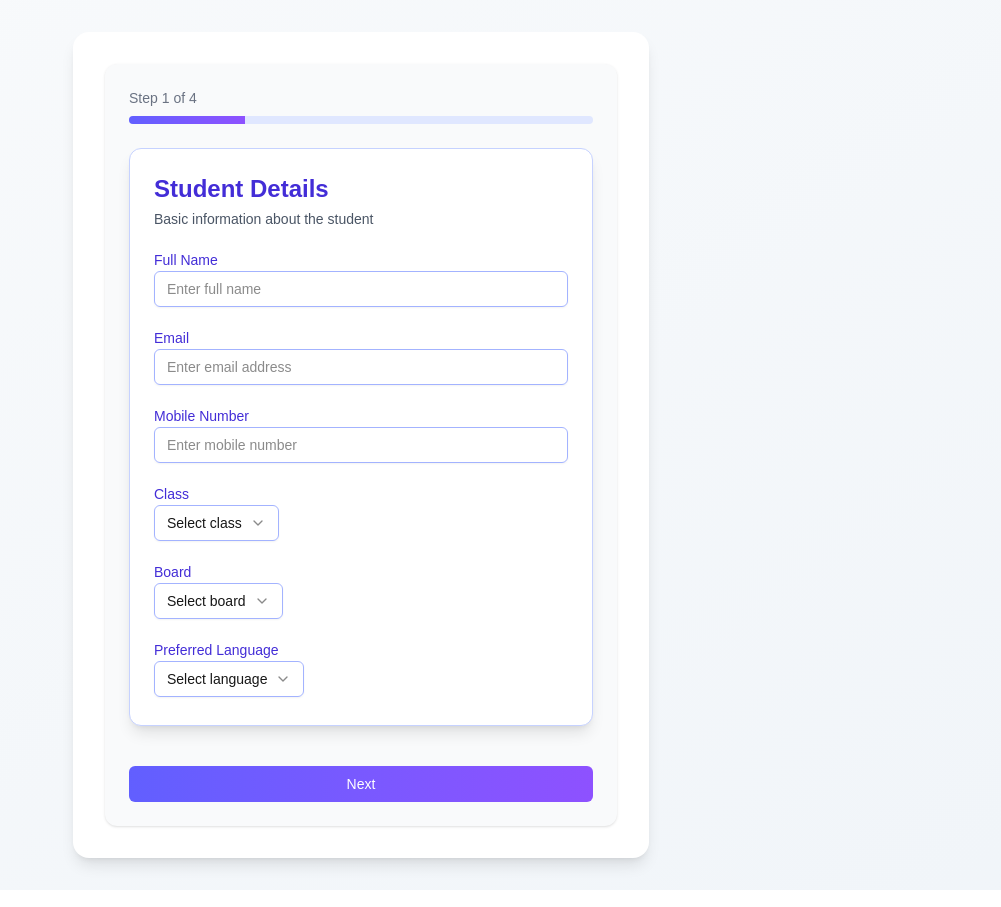
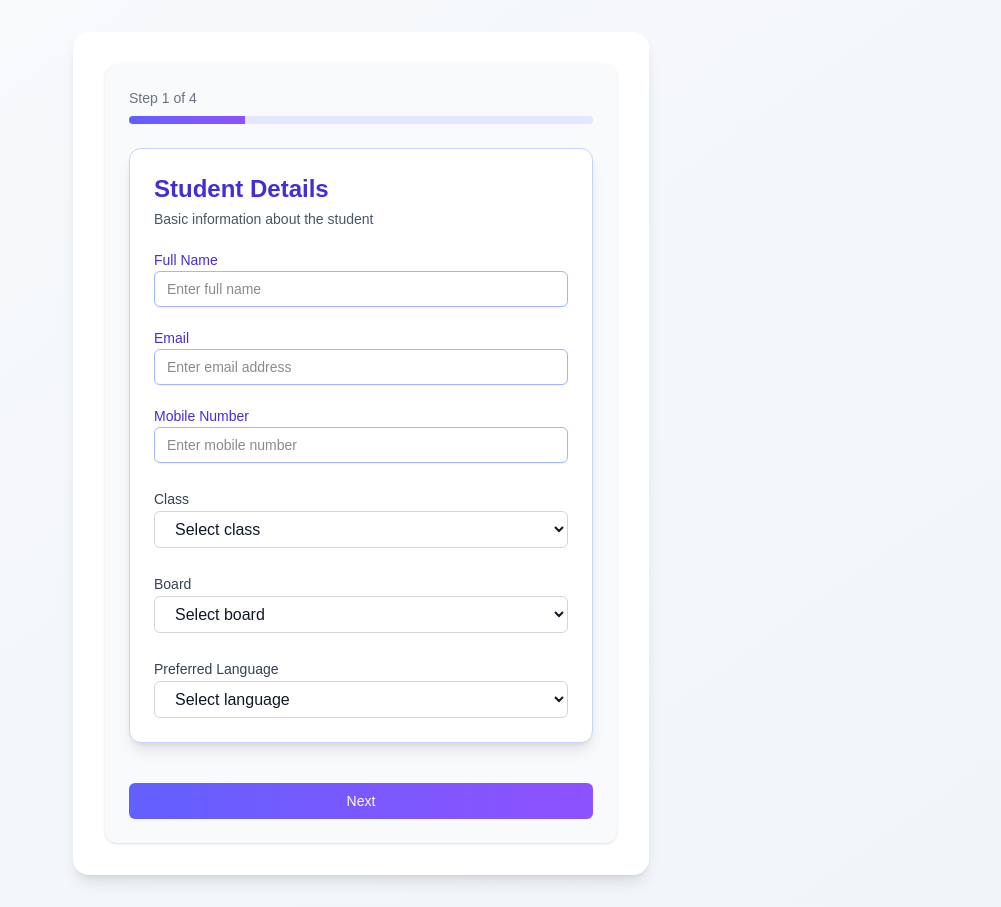
Before and after one commit to Khushii-sharma/Enrollment-App, a Next.js app: page /enroll/step-1 in a window 1280 px wide. Shown: the whole page, without its empty margins (279-1280 px from the left). Built offline with nearby package versions, Linux system fonts and the light colour scheme.

Commit message:
Refactor RHFSelect component to use native select

```diff
--- a/src/components/form/RHFSelect.jsx
+++ b/src/components/form/RHFSelect.jsx
@@ -1,33 +1,56 @@
 "use client";
-import {
-  Select, SelectTrigger, SelectValue,
-  SelectContent, SelectItem
-} from "@/components/ui/select";
-import { Label } from "@/components/ui/label";
+
 import { useFormContext } from "react-hook-form";
 
-export default function RHFSelect({ name, label, placeholder, options }) {
-  const { setValue, watch, formState: { errors } } = useFormContext();
+export default function RHFSelect({
+  name,
+  label,
+  options = [],
+  placeholder,
+}) {
+  const {
+    register,
+    formState: { errors },
+  } = useFormContext();
 
   return (
     <div className="space-y-1">
-      <Label className="text-indigo-700 dark:text-indigo-400">{label}</Label>
-      <Select
-        value={watch(name)}
-        onValueChange={v => setValue(name, v, { shouldValidate: true })}
-        className="focus:ring-2 focus:ring-indigo-500 dark:bg-zinc-800 dark:text-white"
+      {label && (
+        <label className="text-sm font-medium text-gray-700 dark:text-zinc-300">
+          {label}
+        </label>
+      )}
+
+      <select
+        {...register(name)}
+        className="
+          w-full px-4 py-2 rounded-md
+          bg-white dark:bg-zinc-800
+          text-gray-900 dark:text-white
+          border border-gray-300 dark:border-zinc-700
+          focus:outline-none focus:ring-2
+          focus:ring-indigo-500 focus:border-indigo-500
+        "
       >
-        <SelectTrigger className="border-indigo-300 focus:border-indigo-500">
-          <SelectValue placeholder={placeholder} />
-        </SelectTrigger>
-        <SelectContent>
-          {options.map(o => (
-            <SelectItem key={o} value={o}>{o}</SelectItem>
-          ))}
-        </SelectContent>
-      </Select>
+        {placeholder && (
+          <option value="" className="bg-white dark:bg-zinc-800">
+            {placeholder}
+          </option>
+        )}
+
+        {options.map(option => (
+          <option
+            key={option}
+            value={option}
+            className="bg-white dark:bg-zinc-800 text-gray-900 dark:text-white"
+          >
+            {option}
+          </option>
+        ))}
+      </select>
+
       {errors[name] && (
-        <p className="text-sm text-red-500">{errors[name].message}</p>
+        <p className="text-xs text-red-500">{errors[name]?.message}</p>
       )}
     </div>
   );
```
